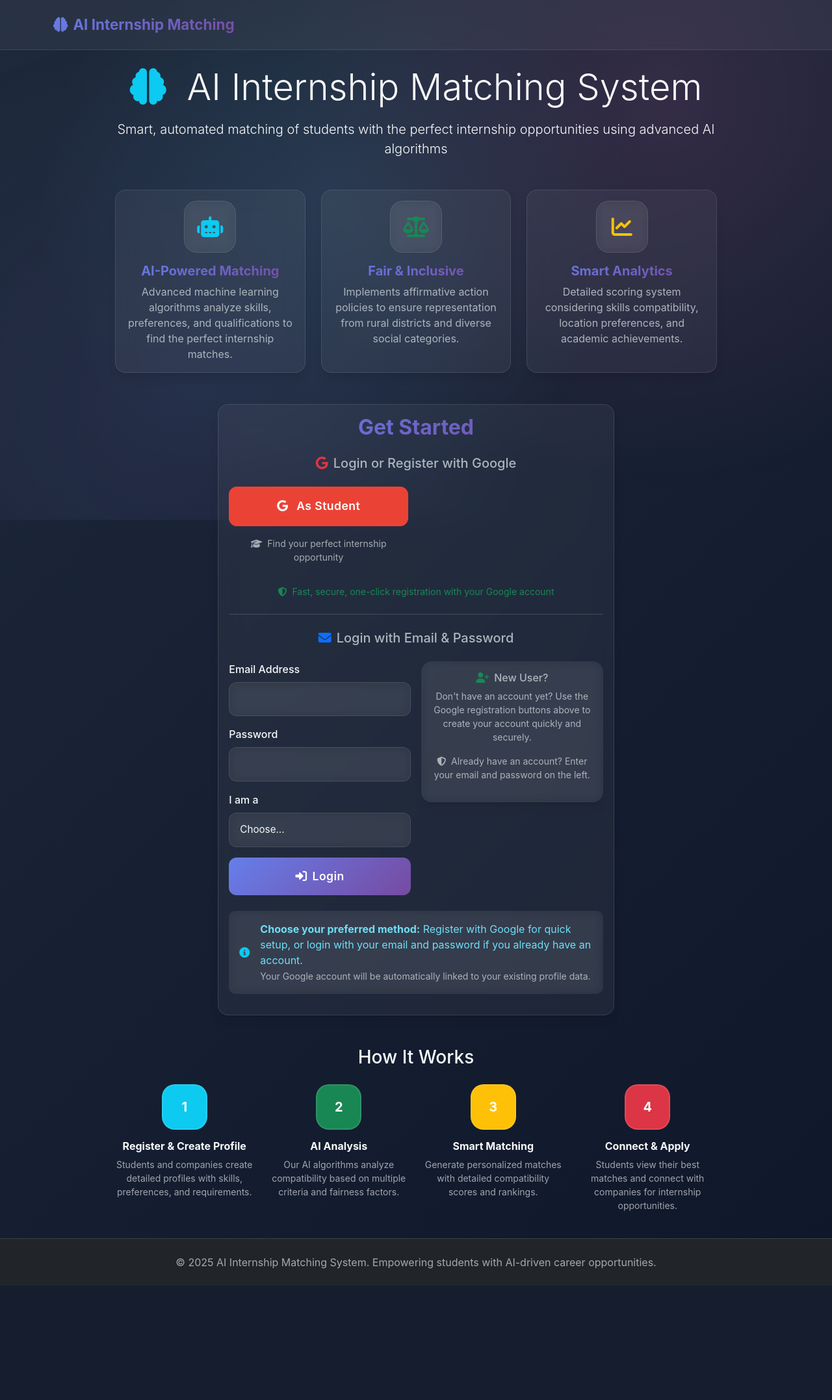
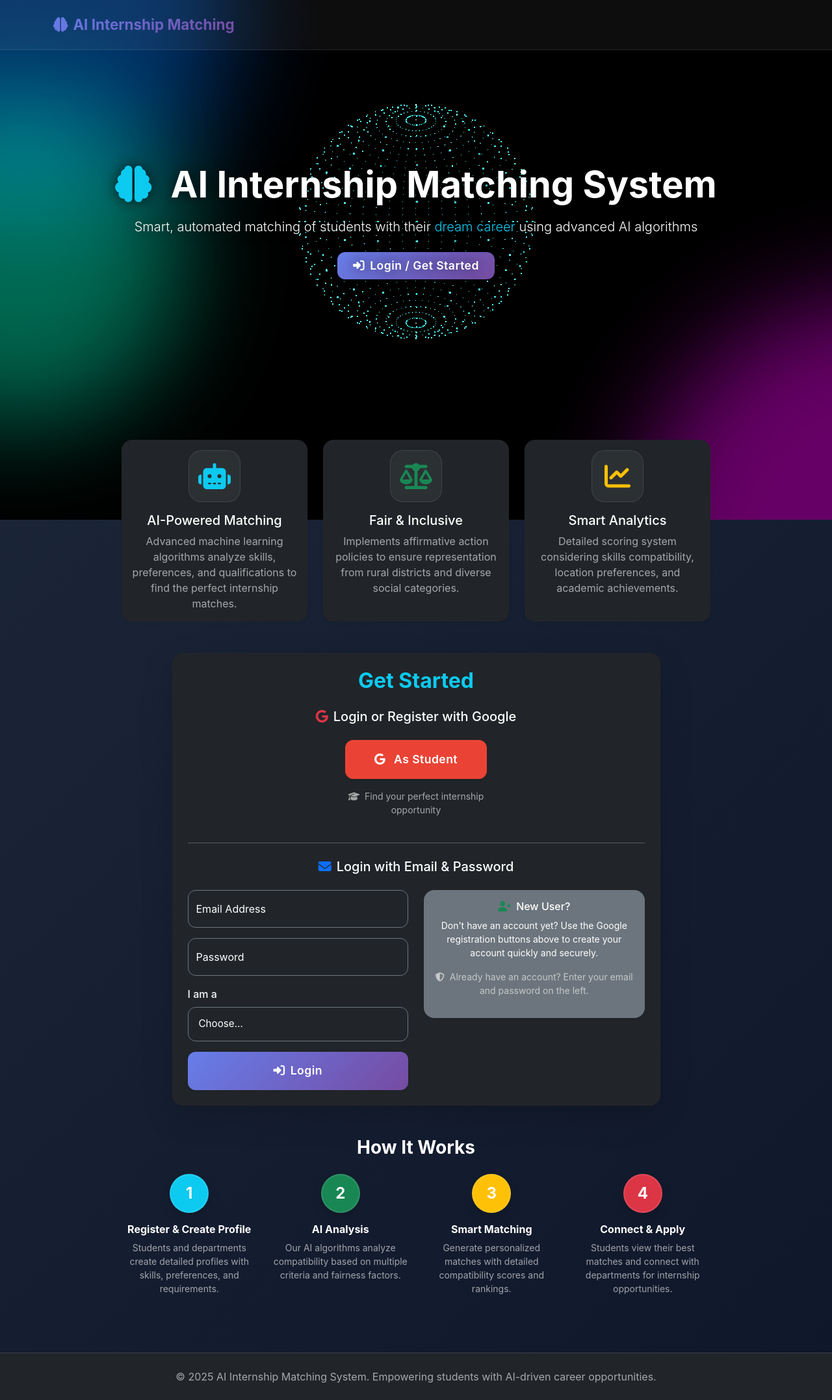
Before and after one commit to yashkrishangupta/InternMatchAI, a Flask app: page / in a window 1280 px wide. Shown: the whole page at 65% size. Before the commit the page ends 1953 px from the top, so only its background shows below. Run offline with Flask 3, Linux system fonts and the light colour scheme.

Commit message:
Update index.html

```diff
--- a/templates/index.html
+++ b/templates/index.html
@@ -1,68 +1,93 @@
 {% extends "base.html" %}
 
 {% block content %}
-<div class="row justify-content-center">
-    <div class="col-lg-10">
-        <div class="text-center mb-5">
-            <h1 class="display-4 mb-3">
-                <i class="fas fa-brain text-info me-3"></i>
+<!-- Aurora Background -->
+<div class="aurora-background">
+    <div class="aurora aurora-1"></div>
+    <div class="aurora aurora-2"></div>
+    <div class="aurora aurora-3"></div>
+</div>
+
+<!-- Header Section with Rotating Globe -->
+<div class="header-container mb-5">
+    <div id="globe-container"></div>
+    <div class="header-text text-center">
+        <h1 class="display-4 fw-bold mb-3">
+            <i class="fas fa-brain me-3 text-info"></i>
             AI Internship Matching System
         </h1>
-            <p class="lead">Smart, automated matching of students with the perfect internship opportunities using advanced AI algorithms</p>
+        <p class="lead">
+            Smart, automated matching of students with their
+            <span class="text-info">dream career</span> using advanced AI algorithms
+        </p>
+        {% if not session.user_type %}
+        <div class="mt-4">
+            <a href="#get-started" class="btn btn-primary btn-lg shadow-lg px-4 py-2" onclick="smoothScroll(event)">
+                <i class="fas fa-sign-in-alt me-2"></i>Login / Get Started
+            </a>
+        </div>
+        {% endif %}
+    </div>
 </div>
 
+<div class="container-fluid py-5 position-relative" style="z-index:2;">
+    <div class="row justify-content-center">
+        <div class="col-lg-10 text-white">
+
+            <!-- Features Section -->
             <div class="row g-4 mb-5">
                 <div class="col-md-4">
-                <div class="card h-100">
+                    <div class="card h-100 shadow-sm border-0 rounded-4 bg-dark text-white">
                         <div class="card-body text-center">
-                        <div class="feature-icon text-info">
+                            <div class="feature-icon text-info mb-3 fs-1">
                                 <i class="fas fa-robot"></i>
                             </div>
-                        <h5 class="card-title text-gradient">AI-Powered Matching</h5>
-                        <p class="card-text">Advanced machine learning algorithms analyze skills, preferences, and qualifications to find the perfect internship matches.</p>
+                            <h5 class="card-title">AI-Powered Matching</h5>
+                            <p class="card-text text-muted">Advanced machine learning algorithms analyze skills, preferences, and qualifications to find the perfect internship matches.</p>
                         </div>
                     </div>
                 </div>
                 <div class="col-md-4">
-                <div class="card h-100">
+                    <div class="card h-100 shadow-sm border-0 rounded-4 bg-dark text-white">
                         <div class="card-body text-center">
-                        <div class="feature-icon text-success">
+                            <div class="feature-icon text-success mb-3 fs-1">
                                 <i class="fas fa-balance-scale"></i>
                             </div>
-                        <h5 class="card-title text-gradient">Fair & Inclusive</h5>
-                        <p class="card-text">Implements affirmative action policies to ensure representation from rural districts and diverse social categories.</p>
+                            <h5 class="card-title">Fair & Inclusive</h5>
+                            <p class="card-text text-muted">Implements affirmative action policies to ensure representation from rural districts and diverse social categories.</p>
                         </div>
                     </div>
                 </div>
                 <div class="col-md-4">
-                <div class="card h-100">
+                    <div class="card h-100 shadow-sm border-0 rounded-4 bg-dark text-white">
                         <div class="card-body text-center">
-                        <div class="feature-icon text-warning">
+                            <div class="feature-icon text-warning mb-3 fs-1">
                                 <i class="fas fa-chart-line"></i>
                             </div>
-                        <h5 class="card-title text-gradient">Smart Analytics</h5>
-                        <p class="card-text">Detailed scoring system considering skills compatibility, location preferences, and academic achievements.</p>
+                            <h5 class="card-title">Smart Analytics</h5>
+                            <p class="card-text text-muted">Detailed scoring system considering skills compatibility, location preferences, and academic achievements.</p>
                         </div>
                     </div>
                 </div>
             </div>
 
             {% if not session.user_type %}
-        <div class="row justify-content-center">
-            <div class="col-md-8">
-                <div class="card">
-                    <div class="card-body">
-                        <h2 class="card-title text-center mb-4 text-gradient">Get Started</h2>
+            <!-- Get Started Section -->
+            <div id="get-started" class="row justify-content-center my-5">
+                <div class="col-md-10">
+                    <div class="card border-0 shadow-lg rounded-4 bg-dark text-white">
+                        <div class="card-body p-4">
+                            <h2 class="card-title text-center mb-4 fw-bold text-info">Get Started</h2>
 
                             <!-- Google OAuth Registration -->
-                        <div class="mb-4">
+                            <div class="mb-3">
                                 <h5 class="text-center mb-4">
                                     <i class="fab fa-google me-2 text-danger"></i>Login or Register with Google
                                 </h5>
-                            <div class="row g-4">
-                                <div class="col-md-6">
+                                <div class="row g-4 justify-content-center">
+                                    <div class="col-md-6 col-lg-4">
                                         <div class="d-grid">
-                                        <a href="{{ url_for('google_auth', type='student') }}" class="btn btn-danger btn-lg">
+                                            <a href="{{ url_for('google_auth', type='student') }}" class="btn btn-danger btn-lg shadow-sm">
                                                 <i class="fab fa-google me-2"></i>
                                                 As Student
                                             </a>
@@ -72,36 +97,29 @@
                                             Find your perfect internship opportunity
                                         </p>
                                     </div>
-
-                            </div>
-                            <div class="text-center mt-3">
-                                <p class="small text-success">
-                                    <i class="fas fa-shield-alt me-1"></i>
-                                    Fast, secure, one-click registration with your Google account
-                                </p>
                                 </div>
                             </div>
 
+                            <!-- Email & Password Login -->
                             <div class="mt-4">
-                            <hr class="my-4">
+                                <hr class="my-4 border-light">
                                 <h5 class="text-center mb-4">
                                     <i class="fas fa-envelope me-2 text-primary"></i>Login with Email & Password
                                 </h5>
-
                                 <form method="POST" action="{{ url_for('login') }}">
-                                <div class="row g-3">
+                                    <div class="row g-4">
                                         <div class="col-md-6">
-                                        <div class="mb-3">
-                                            <label for="email" class="form-label">Email Address</label>
-                                            <input type="email" class="form-control" id="email" name="email" required>
+                                            <div class="form-floating mb-3">
+                                                <input type="email" class="form-control bg-dark text-white border-secondary" id="email" name="email" placeholder="Email" required>
+                                                <label for="email">Email Address</label>
                                             </div>
-                                        <div class="mb-3">
-                                            <label for="password" class="form-label">Password</label>
-                                            <input type="password" class="form-control" id="password" name="password" required>
+                                            <div class="form-floating mb-3">
+                                                <input type="password" class="form-control bg-dark text-white border-secondary" id="password" name="password" placeholder="Password" required>
+                                                <label for="password">Password</label>
                                             </div>
                                             <div class="mb-3">
                                                 <label for="user_type" class="form-label">I am a</label>
-                                            <select class="form-select" id="user_type" name="user_type" required>
+                                                <select class="form-select bg-dark text-white border-secondary" id="user_type" name="user_type" required>
                                                     <option value="">Choose...</option>
                                                     <option value="student">Student</option>
                                                     <option value="department">Government Department</option>
@@ -109,20 +127,19 @@
                                                 </select>
                                             </div>
                                             <div class="d-grid">
-                                            <button type="submit" class="btn btn-primary btn-lg">
+                                                <button type="submit" class="btn btn-primary btn-lg shadow-sm">
                                                     <i class="fas fa-sign-in-alt me-2"></i>Login
                                                 </button>
                                             </div>
                                         </div>
                                         <div class="col-md-6">
-                                        <div class="card border-0" style="background: var(--glass-bg); backdrop-filter: blur(8px);">
+                                            <div class="card border-0 rounded-4 shadow-sm bg-secondary text-white">
                                                 <div class="card-body text-center">
                                                     <h6 class="card-title">
                                                         <i class="fas fa-user-plus me-2 text-success"></i>New User?
                                                     </h6>
                                                     <p class="card-text small">Don't have an account yet? Use the Google registration buttons above to create your account quickly and securely.</p>
-                                                <div class="mt-3">
-                                                    <p class="small text-muted">
+                                                    <p class="small text-muted mt-3">
                                                         <i class="fas fa-shield-alt me-1"></i>
                                                         Already have an account? Enter your email and password on the left.
                                                     </p>
@@ -130,60 +147,186 @@
                                             </div>
                                         </div>
                                     </div>
-                                </div>
                                 </form>
                             </div>
 
-                        <div class="mt-4">
-                            <div class="alert alert-info border-0" style="background: var(--glass-bg); backdrop-filter: blur(8px);">
-                                <div class="d-flex align-items-center">
-                                    <i class="fas fa-info-circle me-3 text-info"></i>
-                                    <div>
-                                        <strong>Choose your preferred method:</strong> Register with Google for quick setup, or login with your email and password if you already have an account.
-                                        <br><small class="text-muted">Your Google account will be automatically linked to your existing profile data.</small>
-                                    </div>
-                                </div>
-                            </div>
-                        </div>
                         </div>
                     </div>
                 </div>
             </div>
             {% endif %}
 
+            <!-- How It Works Section -->
             <div class="mt-5">
-            <h3 class="text-center mb-4">How It Works</h3>
+                <h3 class="text-center mb-4 fw-bold text-white">How It Works</h3>
                 <div class="row g-4">
                     <div class="col-md-3 text-center">
-                    <div class="step-number bg-info text-white">
+                        <div class="step-number bg-info text-white rounded-circle mx-auto mb-3 d-flex align-items-center justify-content-center shadow"
+                             style="width:60px; height:60px; font-size:1.5rem;">
                             <span>1</span>
                         </div>
                         <h6 class="fw-bold">Register & Create Profile</h6>
-                    <p class="small text-muted">Students and companies create detailed profiles with skills, preferences, and requirements.</p>
+                        <p class="small text-muted">Students and departments create detailed profiles with skills, preferences, and requirements.</p>
                     </div>
                     <div class="col-md-3 text-center">
-                    <div class="step-number bg-success text-white">
+                        <div class="step-number bg-success text-white rounded-circle mx-auto mb-3 d-flex align-items-center justify-content-center shadow"
+                             style="width:60px; height:60px; font-size:1.5rem;">
                             <span>2</span>
                         </div>
                         <h6 class="fw-bold">AI Analysis</h6>
                         <p class="small text-muted">Our AI algorithms analyze compatibility based on multiple criteria and fairness factors.</p>
                     </div>
                     <div class="col-md-3 text-center">
-                    <div class="step-number bg-warning text-white">
+                        <div class="step-number bg-warning text-white rounded-circle mx-auto mb-3 d-flex align-items-center justify-content-center shadow"
+                             style="width:60px; height:60px; font-size:1.5rem;">
                             <span>3</span>
                         </div>
                         <h6 class="fw-bold">Smart Matching</h6>
                         <p class="small text-muted">Generate personalized matches with detailed compatibility scores and rankings.</p>
                     </div>
                     <div class="col-md-3 text-center">
-                    <div class="step-number bg-danger text-white">
+                        <div class="step-number bg-danger text-white rounded-circle mx-auto mb-3 d-flex align-items-center justify-content-center shadow"
+                             style="width:60px; height:60px; font-size:1.5rem;">
                             <span>4</span>
                         </div>
                         <h6 class="fw-bold">Connect & Apply</h6>
-                    <p class="small text-muted">Students view their best matches and connect with companies for internship opportunities.</p>
+                        <p class="small text-muted">Students view their best matches and connect with departments for internship opportunities.</p>
                     </div>
                 </div>
             </div>
+
         </div>
     </div>
+</div>
+
+<!-- Aurora Background Styles + Globe Styles -->
+<style>
+    body {
+        background-color: #000;
+        color: #fff;
+    }
+    .aurora-background {
+        position: fixed;
+        top: 0; left: 0;
+        width: 100%; height: 100%;
+        z-index: -1;
+        background: #000;
+        overflow: hidden;
+    }
+    .aurora {
+        position: absolute;
+        border-radius: 50%;
+        filter: blur(80px);
+        opacity: 0.4;
+    }
+    .aurora-1 {
+        width: 50vw; height: 50vw;
+        background-color: #0077ff;
+        top: -25vw; left: -25vw;
+        animation: move 15s infinite alternate ease-in-out;
+    }
+    .aurora-2 {
+        width: 60vw; height: 60vw;
+        background-color: #ff00ff;
+        bottom: -30vw; right: -30vw;
+        animation: move 20s infinite alternate-reverse ease-in-out;
+    }
+    .aurora-3 {
+        width: 40vw; height: 40vw;
+        background-color: #00ffc3;
+        bottom: 20vh; left: -20vw;
+        animation: move 18s infinite alternate ease-in-out;
+    }
+    @keyframes move {
+        from { transform: translate(0, 0) rotate(0deg); }
+        to { transform: translate(100px, 50px) rotate(30deg); }
+    }
+
+    /* Globe styles */
+    .header-container {
+        position: relative;
+        height: 60vh;
+        display: flex;
+        align-items: center;
+        justify-content: center;
+        text-align: center;
+    }
+    #globe-container {
+        position: absolute;
+        top: 0;
+        left: 0;
+        width: 100%;
+        height: 100%;
+        z-index: 1;
+        cursor: grab;
+        margin-bottom: -100px;
+    }
+    .header-text {
+        position: relative;
+        z-index: 2;
+        text-shadow: 0 0 20px rgba(0,0,0,0.7);
+    }
+</style>
+
+<!-- Three.js for 3D Globe -->
+<script src="https://cdnjs.cloudflare.com/ajax/libs/three.js/r128/three.min.js"></script>
+
+<script>
+document.addEventListener('DOMContentLoaded', function () {
+    const globeContainer = document.getElementById('globe-container');
+    if (globeContainer) {
+        const scene = new THREE.Scene();
+        const camera = new THREE.PerspectiveCamera(75, globeContainer.offsetWidth / globeContainer.offsetHeight, 0.1, 1000);
+        const renderer = new THREE.WebGLRenderer({ alpha: true });
+        renderer.setSize(globeContainer.offsetWidth, globeContainer.offsetHeight);
+        globeContainer.appendChild(renderer.domElement);
+
+        const geometry = new THREE.SphereGeometry(2.5, 32, 32);
+        const pointsMaterial = new THREE.PointsMaterial({
+            color: 0x0dcaf0,
+            size: 0.03,
+            transparent: true,
+            blending: THREE.AdditiveBlending,
+            depthWrite: false,
+        });
+        const points = new THREE.Points(geometry, pointsMaterial);
+        scene.add(points);
+
+        camera.position.z = 5;
+
+        let mouseX = 0, mouseY = 0;
+        document.addEventListener('mousemove', (event) => {
+            mouseX = (event.clientX / window.innerWidth) * 2 - 1;
+            mouseY = -(event.clientY / window.innerHeight) * 2 + 1;
+        });
+
+        function animate() {
+            requestAnimationFrame(animate);
+            points.rotation.y += 0.001;
+            points.rotation.y += mouseX * 0.0005;
+            points.rotation.x += mouseY * 0.0005;
+            renderer.render(scene, camera);
+        }
+        animate();
+
+        window.addEventListener('resize', () => {
+             renderer.setSize(globeContainer.offsetWidth, globeContainer.offsetHeight);
+             camera.aspect = globeContainer.offsetWidth / globeContainer.offsetHeight;
+             camera.updateProjectionMatrix();
+        });
+    }
+});
+
+// Smooth scroll function
+function smoothScroll(event) {
+    event.preventDefault();
+    const target = document.querySelector('#get-started');
+    if (target) {
+        target.scrollIntoView({
+            behavior: 'smooth',
+            block: 'start'
+        });
+    }
+}
+</script>
 {% endblock %}
```
Lines whose indentation alone changed are shown as unchanged.
